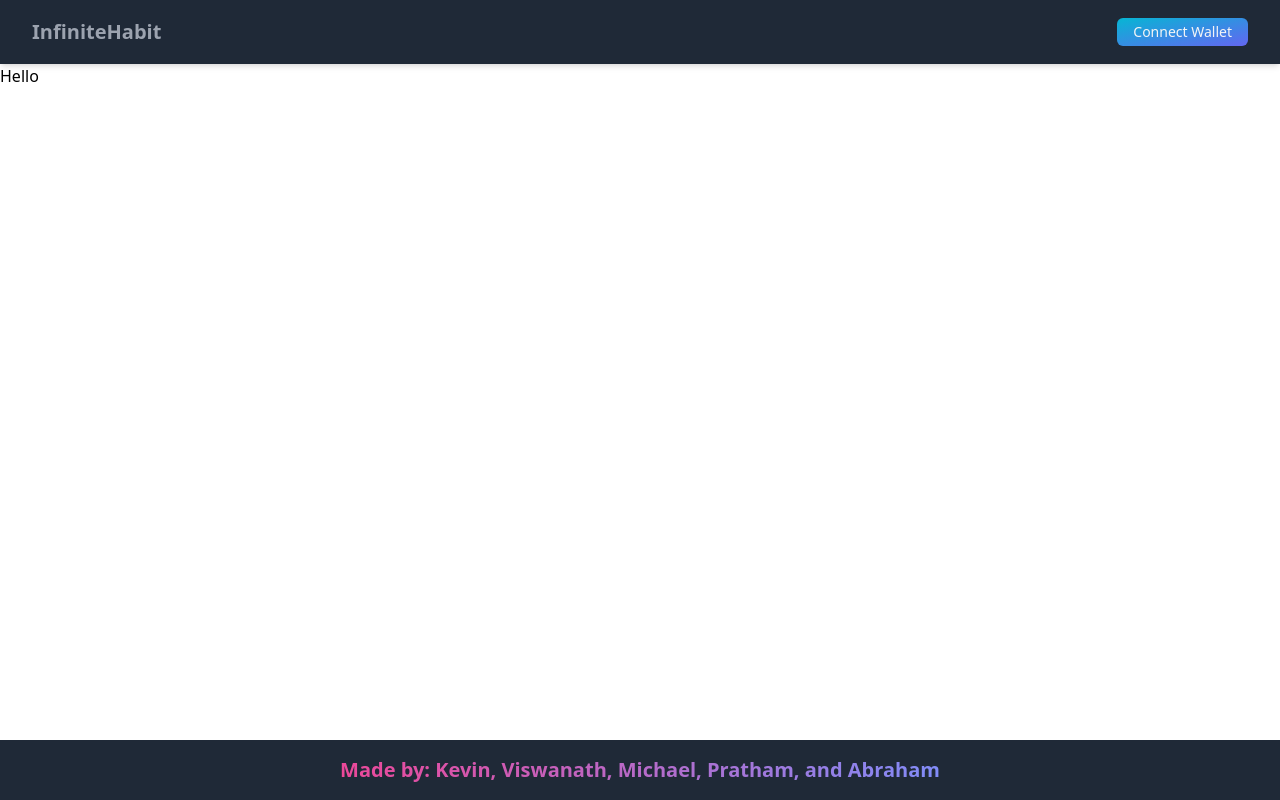
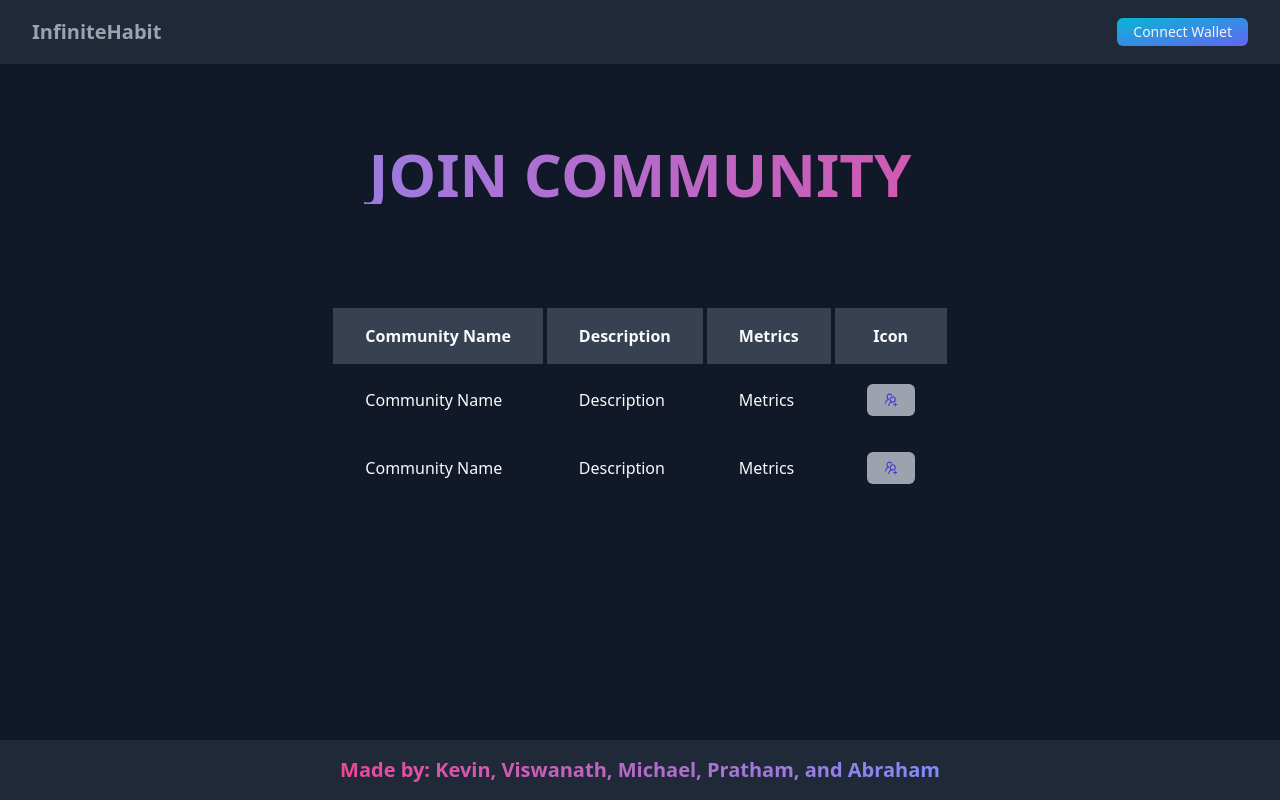
Before and after one commit to DappCampHabitStaking/TheApp, a Next.js app: page /dashboard in a window 1280 px wide. Built offline with nearby package versions, Linux system fonts and the light colour scheme; no server answers.

Commit message:
feat/dashboard page skeleton

```diff
--- a/package.json
+++ b/package.json
@@ -10,6 +10,8 @@
     "next": "latest",
     "react": "18.2.0",
     "react-dom": "18.2.0",
+    "react-hook-form": "^7.39.1",
+    "react-icons": "^4.6.0",
     "react-toastify": "^9.1.1"
   },
   "devDependencies": {
--- a/pages/dashboard.tsx
+++ b/pages/dashboard.tsx
@@ -1,6 +1,7 @@
 import Layout from 'components/Layout/layout'
 import Head from 'next/head'
 import React from 'react'
+import { AiOutlineUsergroupAdd } from 'react-icons/ai'
 
 type Props = {};
 
@@ -10,7 +11,56 @@ const Dashboard = (props: Props) => {
       <Head>
         <title>Dashboard</title>
       </Head>
-      <p>Hello</p>
+      <div className="flex-grow w-full p-20 text-gray-50 bg-gray-900">
+        <div className="h-32">
+          <h1 className="text-6xl font-extrabold uppercase text-center text-transparent bg-clip-text bg-gradient-to-l from-pink-500 to-indigo-400">
+            Join Community
+          </h1>
+        </div>
+
+        <div className="mt-8 flex items-center justify-center w-full">
+          <table className="border-separate border-spacing-1 table-auto">
+            <thead>
+              <tr className="bg-gray-700">
+                <th className="px-8 py-4">Community Name</th>
+                <th className="px-8 py-4">Description</th>
+                <th className="px-8 py-4">Metrics</th>
+                <th className="px-8 py-4">Icon</th>
+              </tr>
+            </thead>
+
+            <tbody>
+              <tr>
+                <td className="px-8 py-4">Community Name</td>
+                <td className="px-8 py-4">Description</td>
+                <td className="px-8 py-4">Metrics</td>
+                <td className="px-8 py-4">
+                  <button
+                    type="button"
+                    className="bg-gray-400 rounded-md px-4 py-2 text-indigo-700 hover:bg-gray-300 transition-colors"
+                  >
+                    <AiOutlineUsergroupAdd />
+                  </button>
+                </td>
+              </tr>
+
+              <tr>
+                <td className="px-8 py-4">Community Name</td>
+                <td className="px-8 py-4">Description</td>
+                <td className="px-8 py-4">Metrics</td>
+                <td className="px-8 py-4">
+                  <button
+                    type="button"
+                    className="bg-gray-400 rounded-md px-4 py-2 text-indigo-700 hover:bg-gray-300 transition-colors"
+                  >
+                    <AiOutlineUsergroupAdd />
+                  </button>
+                </td>
+              </tr>
+            </tbody>
+          </table>
+        </div>
+      </div>
     </>
   );
 };
```
Also changed, not shown: 1 other file (tests, documents, lock files or other folders).
